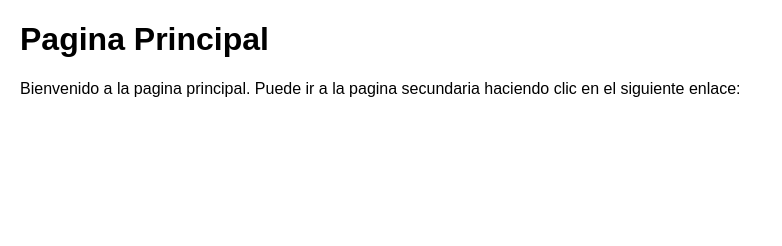
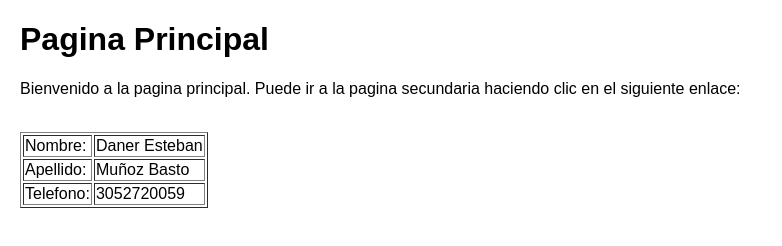
Before and after one commit to DanerMB/DanerEstebanMu-oz1029601098, a plain HTML site: page index.html in a window 1280 px wide. Shown: the whole page, without its empty margins (0-782 px from the left). Drawn offline with Linux system fonts and the light colour scheme.

Commit message:
version 02

```diff
--- a/index.html
+++ b/index.html
@@ -16,6 +16,20 @@
     <h1>Pagina Principal</h1>
     <p>Bienvenido a la pagina principal. Puede ir a la pagina secundaria haciendo clic en el siguiente
         enlace:</p>
-
+        <br>
+    <table border="1">
+        <tr>
+            <td>Nombre:</td>
+            <td>Daner Esteban</td>
+        </tr>
+        <tr>
+            <td>Apellido:</td>
+            <td>Muñoz Basto</td>
+        </tr>
+        <tr>
+            <td>Telefono:</td>
+            <td>3052720059</td>
+        </tr>
+    </table>
 </body>
 </html>
```
